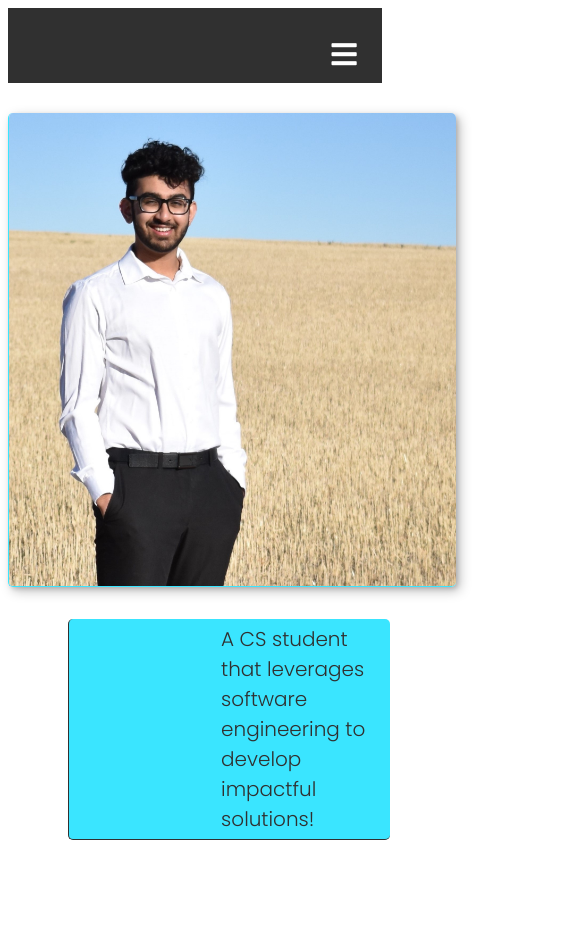
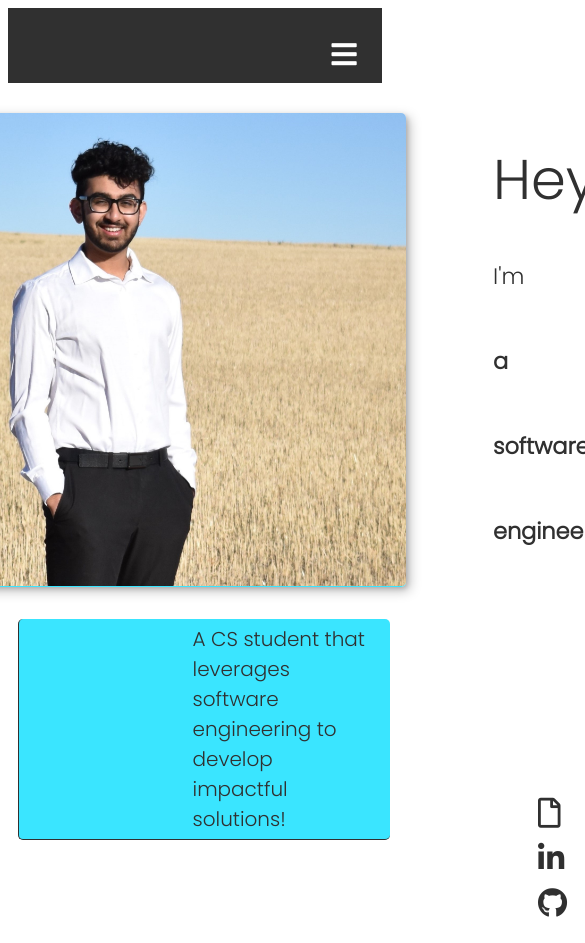
Before and after one commit to marmikpatel19/marmikpatel19.github.io, a React (Create React App) app: page / in a window 390 px wide. Shown: the top 943 px of the page, 585 px wide, since content can reach past the window. Built offline with nearby package versions, Linux system fonts and the light colour scheme.

Commit message:
add complete media queries for > max-width: 1100px

```diff
--- a/src/styling/aboutme.css
+++ b/src/styling/aboutme.css
@@ -152,3 +152,160 @@
     padding-left: 39%;
   }
 }
+
+/****************/
+@media screen and (max-width: 1320px) {
+  .aboutme-discription {
+    padding-left: 39.5%;
+  }
+  .aboutme-photo {
+    margin-right: 730px;
+  }
+}
+
+@media screen and (max-width: 1300px) {
+  .aboutme-discription {
+    padding-left: 40%;
+  }
+  .aboutme-photo {
+    margin-right: 720px;
+  }
+}
+
+@media screen and (max-width: 1280px) {
+  .aboutme-discription {
+    padding-left: 40.5%;
+  }
+  .aboutme-photo {
+    margin-right: 700px;
+  }
+}
+
+@media screen and (max-width: 1260px) {
+  .aboutme-discription {
+    padding-left: 41%;
+  }
+  .aboutme-photo {
+    margin-right: 680px;
+  }
+}
+
+@media screen and (max-width: 1240px) {
+  .aboutme-discription {
+    padding-left: 41.5%;
+  }
+  .aboutme-photo {
+    margin-right: 660px;
+  }
+}
+
+@media screen and (max-width: 1220px) {
+  .aboutme-discription {
+    padding-left: 42%;
+  }
+  .aboutme-photo {
+    margin-right: 640px;
+  }
+}
+
+@media screen and (max-width: 1200px) {
+  .aboutme-discription {
+    padding-left: 42.5%;
+  }
+  .aboutme-photo {
+    margin-right: 620px;
+  }
+}
+
+@media screen and (max-width: 1180px) {
+  .aboutme-discription {
+    padding-left: 43%;
+  }
+  .aboutme-photo {
+    margin-right: 600px;
+  }
+}
+
+@media screen and (max-width: 1170px) {
+  .aboutme-photo {
+    margin-right: 620px;
+  }
+  .aboutme-container {
+    margin-left: -20px;
+  }
+  .aboutme-introduction {
+    margin-left: 570px;
+  }
+}
+
+@media screen and (max-width: 1160px) {
+  .aboutme-photo {
+    margin-right: 640px;
+  }
+  .aboutme-container {
+    margin-left: -40px;
+  }
+  .aboutme-introduction {
+    margin-left: 560px;
+  }
+  .aboutme-discription {
+    padding-left: 43.5%;
+  }
+}
+
+@media screen and (max-width: 1150px) {
+  .aboutme-photo {
+    margin-right: 640px;
+  }
+  .aboutme-container {
+    margin-left: -50px;
+  }
+  .aboutme-introduction {
+    margin-left: 550px;
+  }
+}
+
+@media screen and (max-width: 1130px) {
+  .aboutme-photo {
+    margin-right: 620px;
+  }
+  .aboutme-container {
+    margin-left: -50px;
+  }
+  .aboutme-introduction {
+    margin-left: 560px;
+  }
+  .aboutme-discription {
+    padding-left: 44%;
+  }
+}
+
+@media screen and (max-width: 1110px) {
+  .aboutme-photo {
+    margin-right: 630px;
+  }
+  .aboutme-container {
+    margin-left: -60px;
+  }
+  .aboutme-introduction {
+    margin-left: 540px;
+  }
+}
+
+@media screen and (max-width: 1100px) {
+  .aboutme-photo {
+    margin-right: 600px;
+  }
+  .aboutme-container {
+    margin-left: -50px;
+  }
+  .aboutme-introduction {
+    margin-left: 535px;
+  }
+  .aboutme-discription {
+    padding-left: 44.5%;
+  }
+}
+
+@media screen and (max-width: 1090px) {
+}
```
